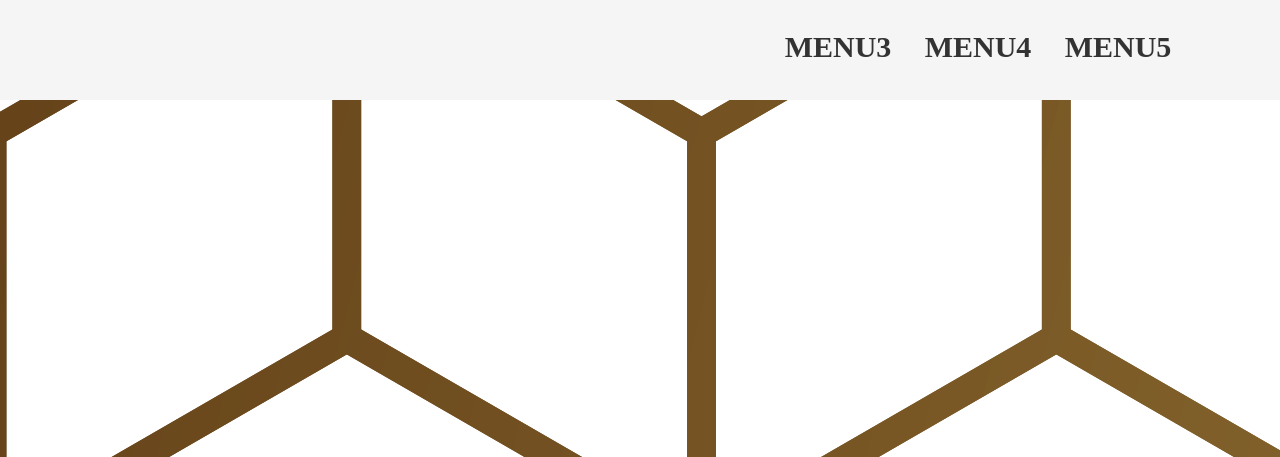
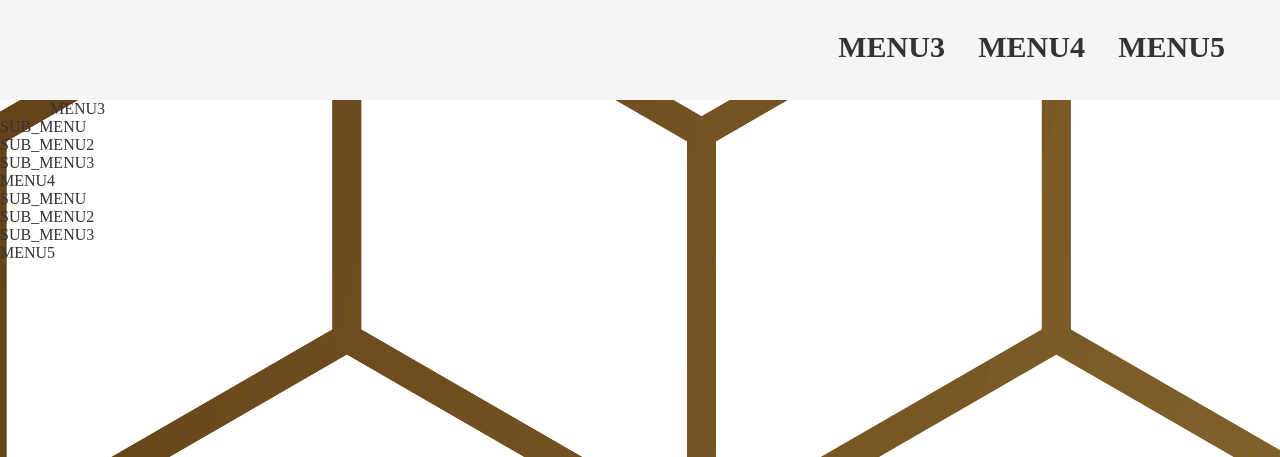
Before and after one commit to parkkingcar/htdocs, a PHP site: page /Menu.html in a window 1280 px wide. Shown: the top 457 px of the page. Run offline with PHP 8.4, Linux system fonts and the light colour scheme.

Commit message:
menu.css Menu.html

```diff
--- a/Menu.html
+++ b/Menu.html
@@ -2,12 +2,40 @@
 <html lang="ko">
 <head>
     <meta charset="UTF-8">
+    <script src="./js/menu.js"></script>
     <meta name="viewport" content="width=device-width, initial-scale=1">
     <link rel="stylesheet" href="css/menu.css">
 </head>
 <body style="background-image: url('001.png');">
 
 <div id="menu">
+    <div id="small-menu">
+        <div class="icon"></div>
+        <div class="icon"></div>
+        <div class="icon"></div>
+    </div>
+    <div id="item">
+        <ul>
+            <li><a href="#">MENU3</a>
+                <ul>
+                    <li><a href="#">SUB_MENU</a></li>
+                    <li><a href="#">SUB_MENU2</a></li>
+                    <li><a href="#">SUB_MENU3</a></li>
+                </ul>
+            </li>
+            <li><a href="#">MENU4</a>
+                <ul>
+                    <li><a href="#">SUB_MENU</a></li>
+                    <li><a href="#">SUB_MENU2</a></li>
+                    <li><a href="#">SUB_MENU3</a></li>
+                </ul>
+            </li>
+            <li><a href="#">MENU5</a></li>
+        </ul>
+    </div>
+</div>
+
+<div id="item2">
     <ul>
         <li><a href="#">MENU3</a>
             <ul>
@@ -23,11 +51,10 @@
                 <li><a href="#">SUB_MENU3</a></li>
             </ul>
         </li>
-        <li><a href="#">MENU5</a>
-
-        </li>
+        <li><a href="#">MENU5</a></li>
     </ul>
 </div>
+
 
 </body>
 
--- a/css/menu.css
+++ b/css/menu.css
@@ -25,24 +25,24 @@
     text-align: center;
 }
 
-/* 메뉴판 자체를 이동 */
-#menu > ul{
-    float: left;
-    margin-left: 60%;
+#item{
+    float: right;
+    margin-right: 3%;
 }
 
+
 /* menu태그 자식의 ul의 자식 li를 왼쪽정렬과 넓이 140설정 */
-#menu > ul > li {
+#item > ul > li {
     width:140px;
     float: left;
 }
 
-#menu > ul > li > a{
+#item > ul > li > a{
     font-size: 30px;
 }
 
 /*드롭다운 메뉴 감추기 */
-#menu > ul > li > ul{
+#item > ul > li > ul{
     height: 100%;
     background-color: whitesmoke;
     font-size: 100%;
--- /dev/null
+++ b/js/menu.js
@@ -0,0 +1,19 @@
+function menuEvt(){
+    let menu = document.getElementById('small-menu');
+    menu.onclick = small;
+    window.onresize = bigger;
+}
+
+function bigger(){
+    if(window.innerWidth > 700){
+        document.getElementById("item2").style.display = "none";
+    }
+}
+
+function small(){
+    let menu = document.getElementById("item2")
+    menu.style.display = "block";
+}
+
+
+window.onload = menuEvt;
```
Also changed, not shown: other parts of css/menu.css (+34 -2 lines).
